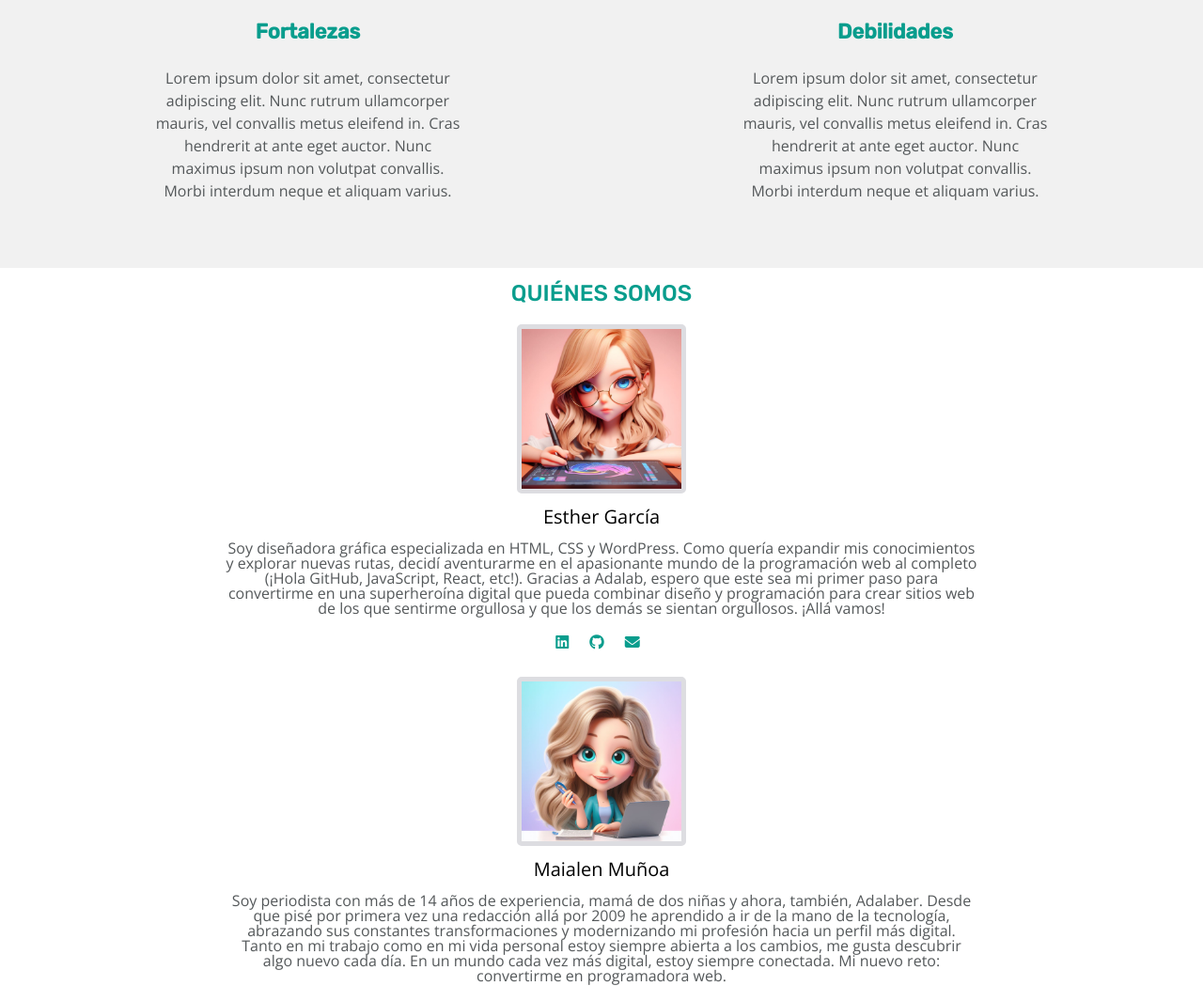
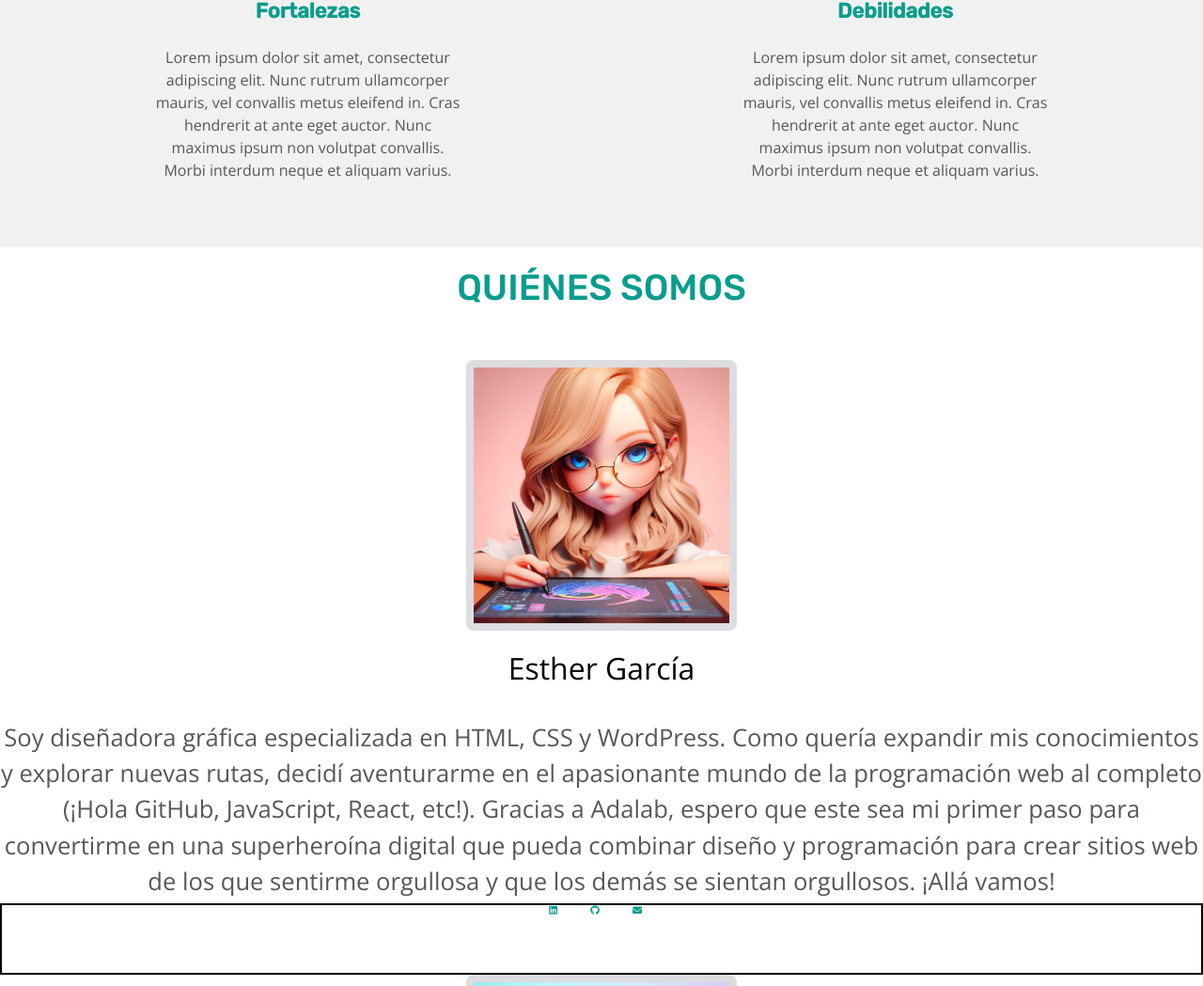
Before and after one commit to SaraSzCr/Adatares, a website built with Vite: page src/index.html in a window 1280 px wide. Shown: the part 649-1698 px from the top of the page at 94% size. Built offline with nearby package versions, Linux system fonts and the light colour scheme.

Commit message:
changed-to-rem

```diff
--- a/src/scss/layout/_adalabers.scss
+++ b/src/scss/layout/_adalabers.scss
@@ -1,11 +1,17 @@
+* {
+  font-size: 62.5%;
+}
+
+
+
 .who-are-we {
-    height: 45px;
-    font-size: 24px;
+    height: 6rem;
+    font-size: 2.4rem;
     font-stretch: normal;
     font-family: "Rubik", sans-serif;
     color: #099d8d;
     text-align: center;
-    margin-top: 15px;
+    margin-top: 1.5rem;
   }
   .container-pics {
       display: flex;
@@ -13,20 +19,20 @@
     }
 
   .who-are-we-pics {
-    width: 180px;
-    height: 180px;
+    width: 18rem;
+    height: 18rem;
     display: block;
     margin: 0 auto;
-    border: solid 5px #dddde1;
-    border-radius: 5px;
+    border: solid 0.5rem #dddde1;
+    border-radius: 0.5rem;
   }
 
   .names {
-    margin-top: 15px;
-    margin-bottom: -10px;
-    height: 45px;
+    margin-top: 1.5rem;
+    margin-bottom: -0.1rem;
+    height: 4.5rem;
     text-align: center;
-    font-size: 20px;
+    font-size: 2rem;
     font-family: "Open Sans", sans-serif;
     color: black;
   }
@@ -34,32 +40,39 @@
   .container-description {
     display: flex;
     justify-content: center;
+
     }
 
   .description {
-    width: 800px;
-    margin-bottom: 20px;
+    width: 80rem;
+    margin-bottom: 0.2rem;
     color: #54585a;
     font-family: "Open Sans", sans-serif;
-    font-size: 16px;
+    font-size: 1.6rem;
     text-align: center;
     margin-left: 0;
+    line-height: 1.5;
 
   }
 
   .container-links {
-    /*border: solid 4px black;*/
     width: 100%;
     display: inline-flex;
     justify-content: center;
     align-items: flex-start;
     color: #099d8d;
+    border: solid black 2px;
   }
 
   .icon {
-    height: 25px;
-    margin-left: 7px;
-    margin-right: 15px;
-    margin-bottom: 20px;
+    height: 2.5rem;
+    margin-left: 0.7rem;
+    margin-right: 1.5rem;
+    margin-bottom: 2rem;
     color: #099d8d;
+
   }
+
+  /* min-width: 720px */
+
+  /*Separación interlineado */
```
Also changed, not shown: src/partials/main/adalabers.html (+0 -1 lines).
